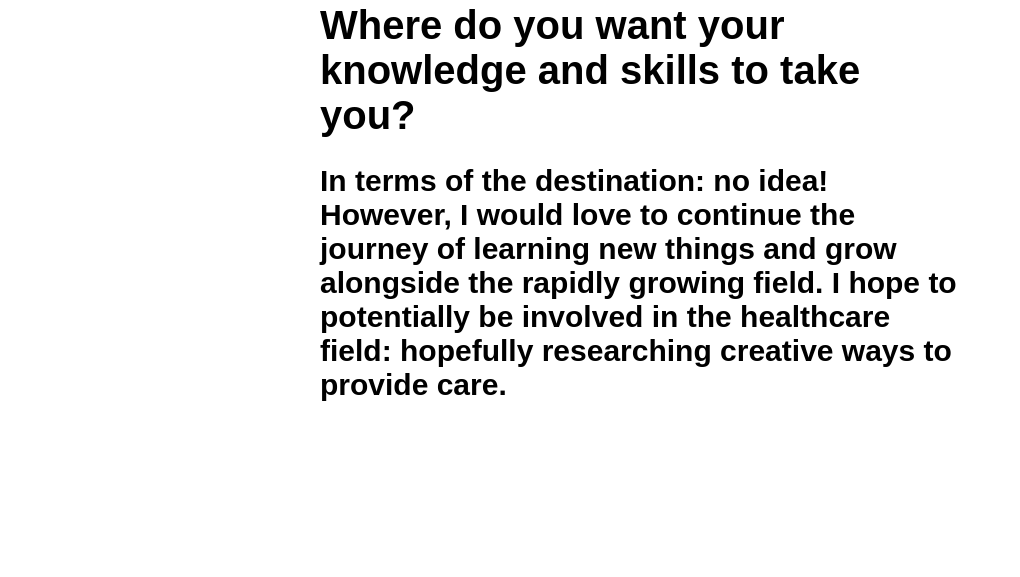
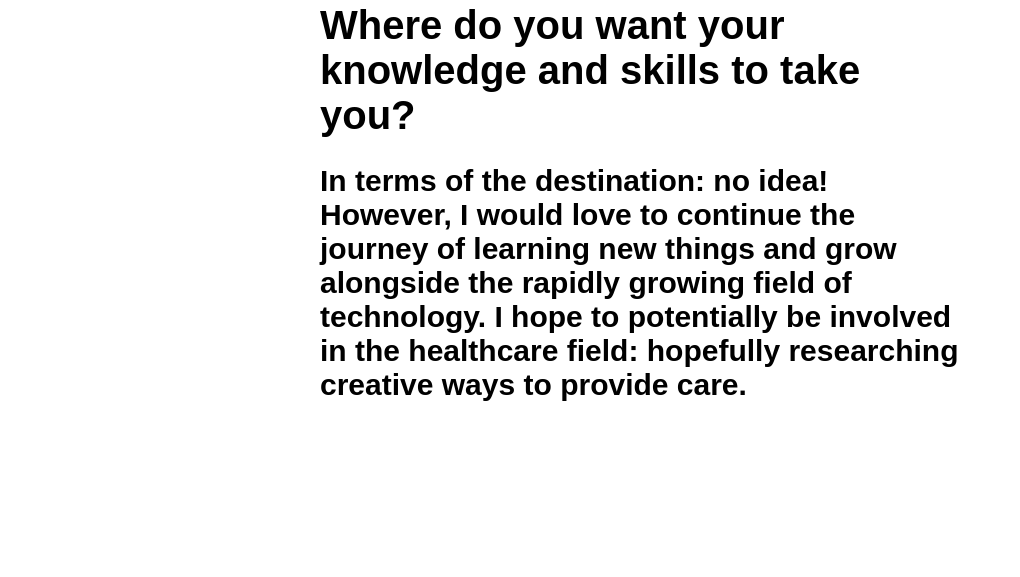
Before and after one commit to apho0309/ENGCMP1430, a plain HTML site: page index.html in a window 1280 px wide. Shown: the part 5201-5778 px from the top of the page, without its empty margins (0-1020 px from the left). Drawn offline with Linux system fonts and the light colour scheme.

Commit message:
Update index.html

```diff
--- a/index.html
+++ b/index.html
@@ -101,7 +101,7 @@
 
 <div class="textblock" style="text-align: left">
          <h1>Where do you want your knowledge and skills to take you?</h1>
-  <h2>In terms of the destination: no idea! However, I would love to continue the journey of learning new things and grow alongside the rapidly growing field. I hope to potentially be involved in the healthcare field: hopefully researching creative ways to provide care. </h2>
+  <h2>In terms of the destination: no idea! However, I would love to continue the journey of learning new things and grow alongside the rapidly growing field of technology. I hope to potentially be involved in the healthcare field: hopefully researching creative ways to provide care. </h2>
   </div>
 <br>
 <br>
```
